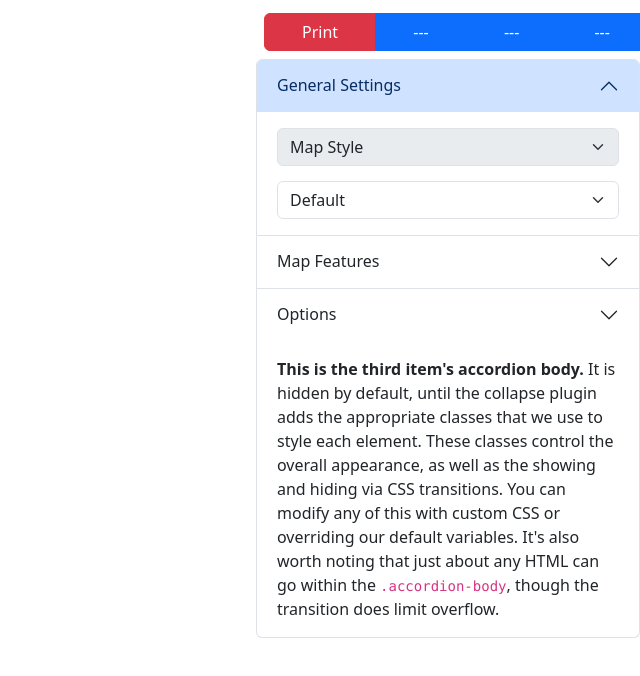
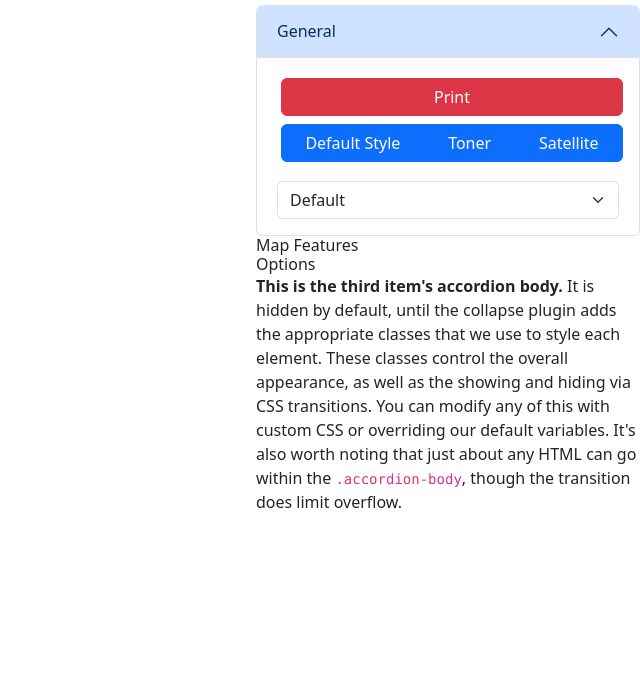
Before and after one commit to SpaceWAGdev/osm-render-client, a plain HTML site: page index.html in a window 1280 px wide. Shown: the whole page, without its empty margins (640-1280 px from the left). Drawn offline with Linux system fonts and the light colour scheme; no server answers.

Commit message:
Add Print Feature back

```diff
--- a/index.html
+++ b/index.html
@@ -29,33 +29,36 @@
     </div>
     <div class="split right">
         <div class="menu-container">
-
-            <div class="btn-group w-100 m-2" role="group" aria-label="Basic example">
-                <button onclick="preparePrint()" class="btn btn-danger">Print</button>
-                <button type="button" class="btn btn-primary">---</button>
-            <button type="button" class="btn btn-primary">---</button>
-            <button type="button" class="btn btn-primary">---</button>
-        </div>
         <div class="accordion" id="accordionPanelsStayOpenExample">
             <div class="accordion-item">
                 <h2 class="accordion-header">
                     <button class="accordion-button" type="button" data-bs-toggle="collapse"
                     data-bs-target="#panelsStayOpen-collapseOne" aria-expanded="true"
                     aria-controls="panelsStayOpen-collapseOne">
-                    General Settings
+                    General
                 </button>
             </h2>
             <div id="panelsStayOpen-collapseOne" class="accordion-collapse collapse show">
+            </div>
                 <div class="accordion-body">
-                    <form action="">
-                        <select class="form-select" disabled aria-label="Map style selector">
+                    <!-- <form action=""> -->
+                        <!-- <select class="form-select" disabled aria-label="Map style selector">
                             <option selected>Map Style</option>
                             <option value="Default-Style">Default</option>
                             <option value="Black-and-White-Style">Black and White</option>
                             <option value="OSM-Default.Style">OSM Default</option>
                             <option value="Satellite-Style">Satellite</option>
-                        </select>
-                    </form>
+                        </select> -->
+                        <div class="btn-group w-100 m-1" role="group" aria-label="Basic example">
+                            <button onclick="javascript:preparePrint()" type="button" class="btn btn-danger">Print</button>
+                        </div>
+
+                        <div class="btn-group w-100 m-1" role="group" aria-label="Basic example">
+                            <button type="button" class="btn btn-primary">Default Style</button>
+                            <button type="button" class="btn btn-primary">Toner</button>
+                            <button type="button" class="btn btn-primary">Satellite</button>
+                        </div>
+                    <!-- </form> -->
                     <div style="height: 15px;"></div>
                     <form action="">
                         <select id="map-type-select" class="form-select" aria-label="Map type selector"
```
